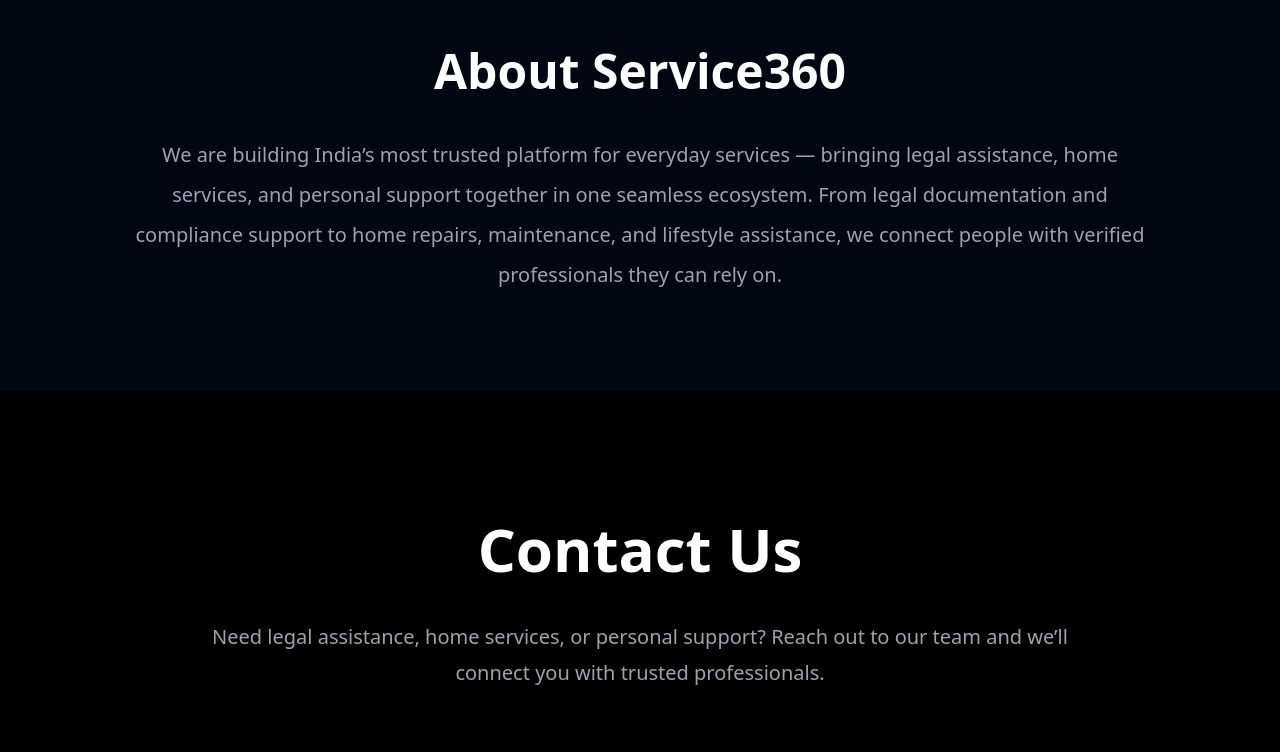
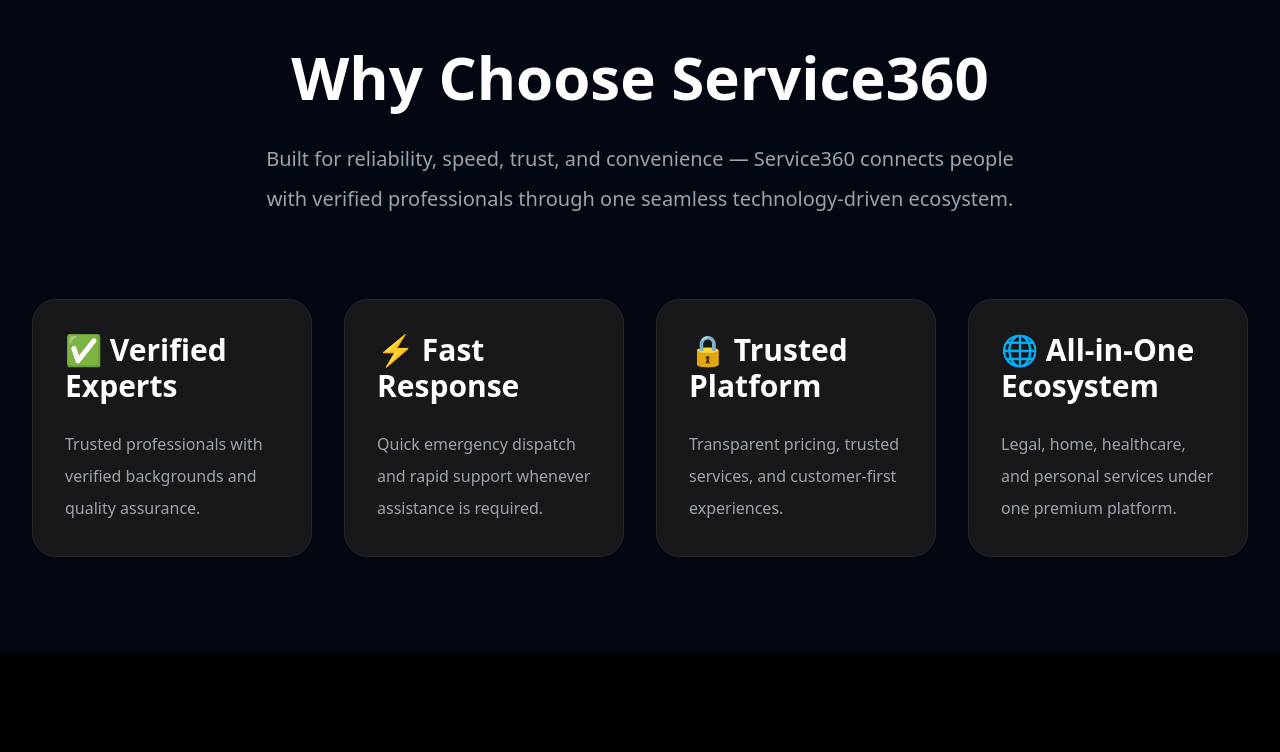
Before and after one commit to service-360/service360-website, a Next.js app: page / in a window 1280 px wide. Shown: the part 1900-2652 px from the top of the page. Built offline with nearby package versions, Linux system fonts and the light colour scheme.

Commit message:
Add why choose Service360 section

```diff
--- a/app/page.js
+++ b/app/page.js
@@ -157,10 +157,87 @@
 
       </section>
 
+      {/* Why Choose Service360 */}
+      <section
+        className="px-8 py-24 bg-gray-950"
+      >
+
+        <div className="max-w-7xl mx-auto">
+
+          <h2 className="text-5xl md:text-6xl font-bold text-center mb-8">
+            Why Choose Service360
+          </h2>
+
+          <p className="text-gray-400 text-xl text-center max-w-3xl mx-auto mb-20 leading-10">
+            Built for reliability, speed, trust, and convenience —
+            Service360 connects people with verified professionals
+            through one seamless technology-driven ecosystem.
+          </p>
+
+          <div className="grid md:grid-cols-4 gap-8">
+
+            <div className="bg-zinc-900 border border-zinc-800 rounded-3xl p-8 hover:border-white transition">
+
+              <h3 className="text-3xl font-bold mb-6">
+                ✅ Verified Experts
+              </h3>
+
+              <p className="text-gray-400 leading-8">
+                Trusted professionals with verified backgrounds
+                and quality assurance.
+              </p>
+
+            </div>
+
+            <div className="bg-zinc-900 border border-zinc-800 rounded-3xl p-8 hover:border-white transition">
+
+              <h3 className="text-3xl font-bold mb-6">
+                ⚡ Fast Response
+              </h3>
+
+              <p className="text-gray-400 leading-8">
+                Quick emergency dispatch and rapid support
+                whenever assistance is required.
+              </p>
+
+            </div>
+
+            <div className="bg-zinc-900 border border-zinc-800 rounded-3xl p-8 hover:border-white transition">
+
+              <h3 className="text-3xl font-bold mb-6">
+                🔒 Trusted Platform
+              </h3>
+
+              <p className="text-gray-400 leading-8">
+                Transparent pricing, trusted services,
+                and customer-first experiences.
+              </p>
+
+            </div>
+
+            <div className="bg-zinc-900 border border-zinc-800 rounded-3xl p-8 hover:border-white transition">
+
+              <h3 className="text-3xl font-bold mb-6">
+                🌐 All-in-One Ecosystem
+              </h3>
+
+              <p className="text-gray-400 leading-8">
+                Legal, home, healthcare, and personal
+                services under one premium platform.
+              </p>
+
+            </div>
+
+          </div>
+
+        </div>
+
+      </section>
+
       {/* About */}
       <section
         id="about"
-        className="px-8 py-24 bg-gray-950"
+        className="px-8 py-24 bg-black"
       >
 
         <div className="max-w-5xl mx-auto text-center">
@@ -188,7 +265,7 @@
       {/* Contact */}
       <section
         id="contact"
-        className="py-32 px-6 bg-black text-white"
+        className="py-32 px-6 bg-gray-950 text-white"
       >
 
         <div className="max-w-4xl mx-auto text-center">
```
